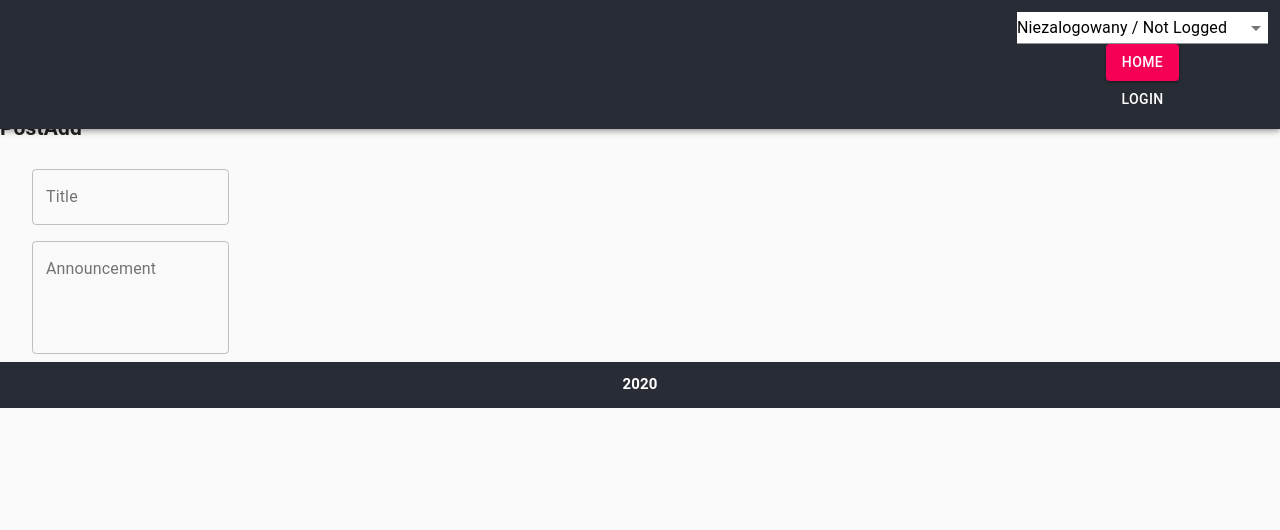
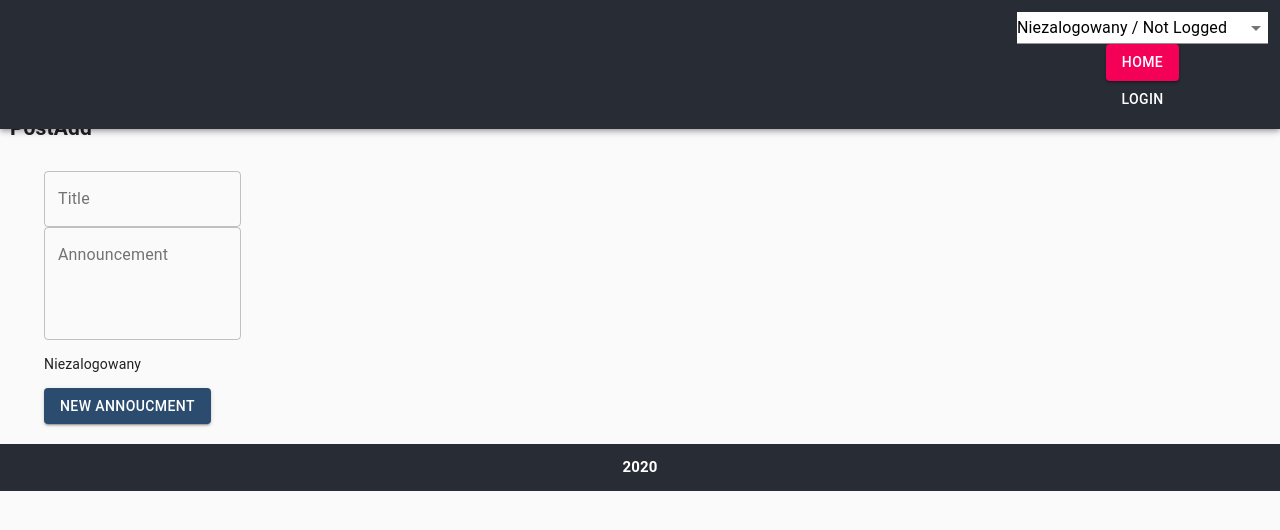
Before and after one commit to lukas1474/bulletin_board, a React (Create React App) app: page /post/add in a window 1280 px wide. Shown: the top 530 px of the page. Built offline with nearby package versions, Linux system fonts and the light colour scheme.

Commit message:
add add new post functionality

```diff
--- a/package.json
+++ b/package.json
@@ -65,6 +65,7 @@
     "react-test-renderer": "^16.12.0",
     "redux": "^4.0.4",
     "redux-thunk": "^2.3.0",
+    "shortid": "^2.2.16",
     "typescript": "^4.1.2"
   },
   "devDependencies": {
--- a/src/components/views/Dashboard/Dashboard.js
+++ b/src/components/views/Dashboard/Dashboard.js
@@ -68,13 +68,15 @@ class Component extends React.Component {
               </p>
             }
             {loggedUser.active ?
-              <Grid item xs={6} sm={3}>
-                <Paper className={styles.paper} elevation={3}>
-                  <PostAdd />
-                  <Button variant="contained" color="secondary">
+              <Grid item xs={6} sm={3} container spacing={3}>
+                <Container>
+                  <Paper className={styles.paper} elevation={3}>
+                    <PostAdd />
+                    {/* <Button variant="contained" color="secondary">
                     new announcement
-                  </Button>
-                </Paper>
+                  </Button> */}
+                  </Paper>
+                </Container>
               </Grid> : null}
             {children}
           </Grid>
--- a/src/components/views/PostAdd/PostAdd.js
+++ b/src/components/views/PostAdd/PostAdd.js
@@ -3,39 +3,58 @@ import PropTypes from 'prop-types';
 
 import clsx from 'clsx';
 
-// import { connect } from 'react-redux';
-// import { reduxSelector, reduxActionCreator } from '../../../redux/exampleRedux.js';
+import { connect } from 'react-redux';
+import { addPost } from '../../../redux/postsRedux';
+import { getActive } from '../../../redux/userRedux';
 
 import styles from './PostAdd.module.scss';
 
-import { makeStyles } from '@material-ui/core/styles';
 import Container from '@material-ui/core/Container';
 import Grid from '@material-ui/core/Grid';
 import TextField from '@material-ui/core/TextField';
+import Button from '@material-ui/core/Button';
 
-const useStyles = makeStyles((theme) => ({
-  root: {
-    '& .MuiTextField-root': {
-      margin: theme.spacing(1),
-      width: '25ch',
-    },
-    flexGrow: 1,
-  },
-  paper: {
-    padding: theme.spacing(4),
-    textAlign: 'center',
-    color: theme.palette.text.secondary,
-  },
-}));
+class Component extends React.Component {
 
-const Component = ({ className, children }) => {
+  constructor(props) {
+    super(props);
+    this.state = { title: '', description: '', user: '' };
+    this.handleChange = this.handleChange.bind(this);
+    this.handleSubmit = this.handleSubmit.bind(this);
+  }
 
-  const classes = useStyles();
-  // const [setValue] = React.useState('Controlled');
+  handleSubmit(event) {
+    const { addPost } = this.props;
 
-  // const handleChange = (event) => {
-  //   setValue(event.target.value);
-  // };
+    document.getElementsByName('addPost')[0].reset();
+    this.clearData();
+    addPost(this.state);
+    event.preventDefault();
+
+    return false;
+  }
+
+  clearData() {
+    this.setState({
+      title: '',
+      description: '',
+      author: '',
+    });
+  }
+
+  handleChange(event) {
+    const { loggedUser } = this.props;
+    const target = event.target;
+    const value = target.value;
+    const name = target.name;
+
+    this.setState({ [name]: value });
+    this.setState({ author: loggedUser.name });
+  }
+
+  render() {
+
+    const { className, children, loggedUser } = this.props;
 
     return (
       <div className={clsx(className, styles.root)}>
@@ -43,7 +62,7 @@ const Component = ({ className, children }) => {
         <Container maxWidth='lg'>
           <Grid container spacing={3}>
             <Grid item xs={6} sm={3}>
-            <form className={classes.root} noValidate autoComplete="off">
+              <form name="addPost" onSubmit={this.handleSubmit} onChange={this.handleChange} className={styles.root} noValidate autoComplete="off">
                 <div>
                   <TextField
                     id="outlined-textarea"
@@ -51,6 +70,7 @@ const Component = ({ className, children }) => {
                     placeholder="Type something"
                     multiline
                     variant="outlined"
+                    name="title"
                   />
                   <TextField
                     id="outlined-multiline-static"
@@ -60,7 +80,16 @@ const Component = ({ className, children }) => {
                     rows={4}
                     defaultValue=""
                     variant="outlined"
+                    name="description"
                   />
+                  <p className={`align-self-end`}>{loggedUser.name}</p>
+                  <Button
+                    type="submit"
+                    variant="contained"
+                    color="primary"
+                  >
+                    New annoucment
+                  </Button>
                 </div>
               </form>
             </Grid>
@@ -70,25 +99,28 @@ const Component = ({ className, children }) => {
         {children}
       </div>
     );
-};
+  }
+}
 
 Component.propTypes = {
   children: PropTypes.node,
   className: PropTypes.string,
+  addPost: PropTypes.func,
+  loggedUser: PropTypes.object,
+  clearData: PropTypes.func,
 };
 
-// const mapStateToProps = state => ({
-//   someProp: reduxSelector(state),
-// });
+const mapStateToProps = state => ({
+  loggedUser: getActive(state),
+});
 
-// const mapDispatchToProps = dispatch => ({
-//   someAction: arg => dispatch(reduxActionCreator(arg)),
-// });
+const mapDispatchToProps = dispatch => ({
+  addPost: (payload) => dispatch(addPost(payload)),
+});
 
-// const Container = connect(mapStateToProps, mapDispatchToProps)(Component);
+const Container1 = connect(mapStateToProps, mapDispatchToProps)(Component);
 
 export {
-  Component as PostAdd,
-  // Container as PostAdd,
+  Container1 as PostAdd,
   Component as PostAddComponent,
 };
--- a/src/components/views/PostAdd/PostAdd.module.scss
+++ b/src/components/views/PostAdd/PostAdd.module.scss
@@ -1,4 +1,14 @@
 @import '../../../styles/settings.scss';
 
-// .root {
-// }
+.root {
+  margin: 10px;
+  width: 25ch;
+
+  .paper {
+    margin: 5px;
+    padding: 4px;
+    color: grey;
+    text-decoration: none;
+    text-align: center,
+  }
+}
--- a/src/components/views/Posts/Posts.js
+++ b/src/components/views/Posts/Posts.js
@@ -3,7 +3,6 @@ import PropTypes from 'prop-types';
 
 import { getAll } from '../../../redux/postsRedux';
 import { connect } from 'react-redux';
-// import {Post} from '../Post/Post';
 
 import clsx from 'clsx';
 
@@ -24,7 +23,6 @@ Component.propTypes = {
   author: PropTypes.string,
   title: PropTypes.string,
   description: PropTypes.string,
-  // status: PropTypes.string,
 };
 
 const mapStateToProps = state => ({
--- a/src/redux/postsRedux.js
+++ b/src/redux/postsRedux.js
@@ -1,10 +1,9 @@
+import shortid from 'shortid';
+
 /* selectors */
 export const getAll = ({ posts }) => posts.data;
 
 export const getAllFiltered = ({ posts, users }) => {
-  // const filteredPosts = posts.data.filter(posts => posts.author == users.activeUser.name);
-  // || item.status == 'published'
-  // console.log(posts.author);
   return posts.data.filter(
     item =>
       item.author === users.activeUser.name
@@ -29,12 +28,14 @@ const FETCH_START = createActionName('FETCH_START');
 const FETCH_SUCCESS = createActionName('FETCH_SUCCESS');
 const FETCH_ERROR = createActionName('FETCH_ERROR');
 const SELECT_POST = createActionName('SELECT_POST');
+const ADD_POST = createActionName('ADD_POST');
 
 /* action creators */
 export const fetchStarted = payload => ({ payload, type: FETCH_START });
 export const fetchSuccess = payload => ({ payload, type: FETCH_SUCCESS });
 export const fetchError = payload => ({ payload, type: FETCH_ERROR });
-export const selectPost = payload => ({payload: payload, type: SELECT_POST });
+export const selectPost = payload => ({ payload: payload, type: SELECT_POST });
+export const addPost = payload => ({payload: { ...payload, id: shortid.generate() }, type: ADD_POST });
 
 /* thunk creators */
 
@@ -75,6 +76,16 @@ export const reducer = (statePart = [], action = {}) => {
         activePost: action.payload,
       };
     }
+    case ADD_POST: {
+      return {
+        ...statePart,
+        loading: {
+          active: false,
+          error: false,
+        },
+        data: [...statePart.data, action.payload],
+      };
+    }
     default:
       return statePart;
   }
```
Also changed, not shown: 1 other file (tests, documents, lock files or other folders). Lines whose indentation alone changed are shown as unchanged.
